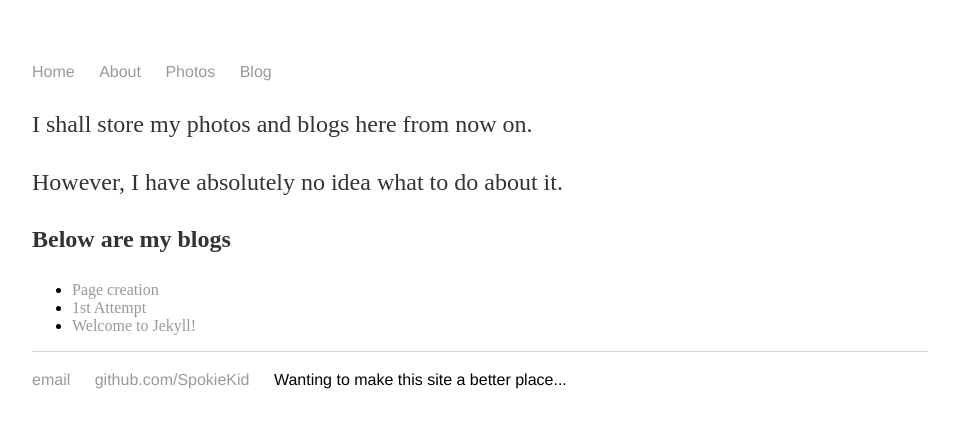
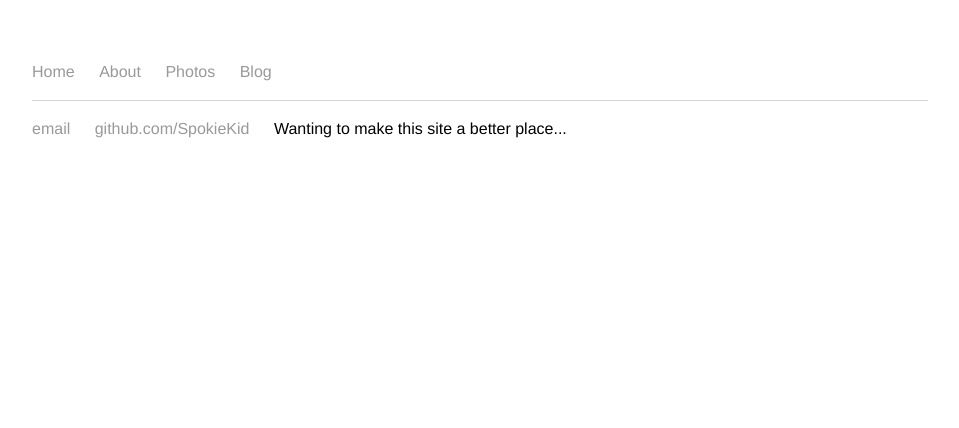
Before and after one commit to SpokieKid/arvin, a Jekyll site: the page built from index.html, in a window 1280 px wide. Shown: the top 428 px of the page, without its empty margins (160-1119 px from the left). Built offline with Jekyll 4.4.1, drawn with Linux system fonts in a browser that asks for light colours.

Commit message:
Hotfix for mainpage :(

```diff
--- a/index.html
+++ b/index.html
@@ -5,20 +5,3 @@
 layout: default
 title: Arvin Chen An Existentialist
 ---
-<p>
-  I shall store my photos and blogs here from now on.
-</p>
-<p>
-  However, I have absolutely no idea what to do about it.
-</p>
-
-<p>
-  <strong>Below are my blogs</strong>
-</p>
-<ul>
-  {% for post in site.posts %}
-    <li>
-      <a href="{{ post.url }}">{{ post.title }}</a>
-    </li>
-  {% endfor %}
-</ul>
```
